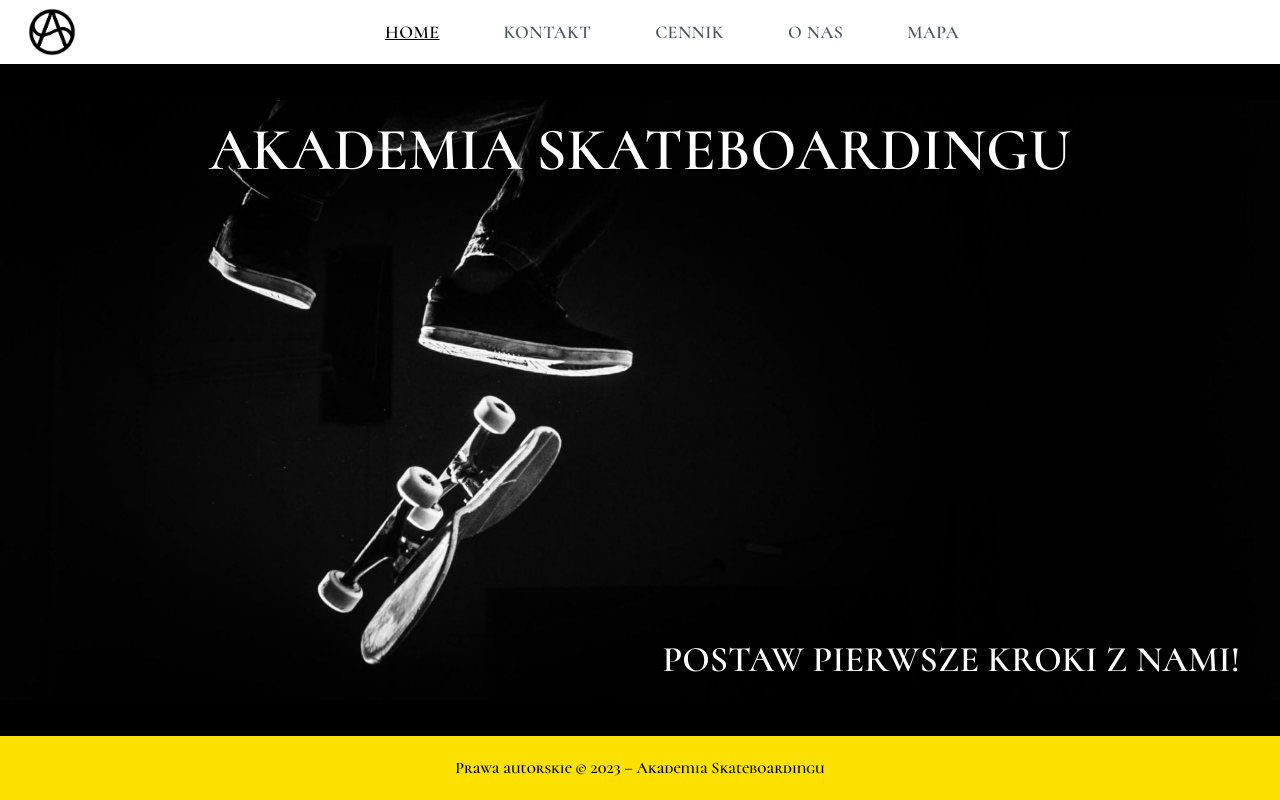
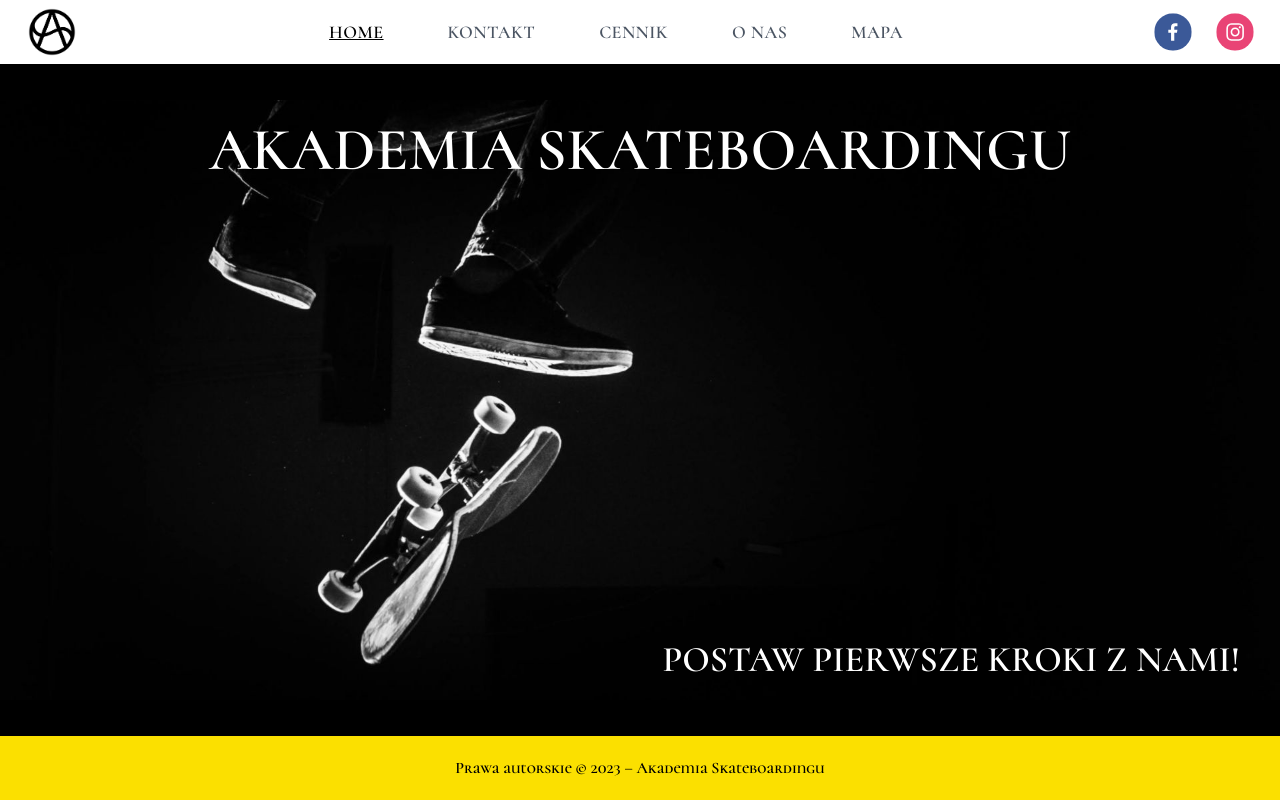
Before and after one commit to jedrzejratajczak/AkademiaSkateboardingu, a React (Vite) app: page / in a window 1280 px wide. Built offline with nearby package versions, Linux system fonts and the light colour scheme.

Commit message:
Add icons to social media

```diff
--- a/package.json
+++ b/package.json
@@ -14,6 +14,7 @@
     "react-dom": "^18.2.0",
     "react-responsive-carousel": "^3.2.23",
     "react-router-dom": "^6.9.0",
+    "react-social-icons": "^5.15.0",
     "react-youtube": "^10.1.0"
   },
   "devDependencies": {
--- a/src/components/Navbar.jsx
+++ b/src/components/Navbar.jsx
@@ -1,5 +1,6 @@
 import { useState } from 'react';
 import { Link } from 'react-router-dom';
+import { SocialIcon } from 'react-social-icons';
 import LogoBlack from '../assets/logo-black.png';
 import NavLink from './NavLink';
 
@@ -27,7 +28,17 @@ const Navbar = () => {
           <NavLink to="/media">O NAS</NavLink>
           <NavLink to="/mapa">MAPA</NavLink>
         </div>
-        <div />
+        <div className="block md:hidden" />
+        <div className="hidden md:flex gap-3">
+          <SocialIcon
+            className=" scale-75"
+            url="https://www.facebook.com/SkateAcademy.Wro/"
+          />
+          <SocialIcon
+            className=" scale-75"
+            url="https://www.instagram.com/akademiaskateboardingu"
+          />
+        </div>
         <div className="relaive md:hidden z-50">
           <button className="p-2" onClick={toggleMobileMenu}>
             <div
@@ -70,6 +81,16 @@ const Navbar = () => {
           <NavLink onClick={toggleMobileMenu} white to="/mapa">
             MAPA
           </NavLink>
+          <div className="relative z-10 flex gap-3">
+            <SocialIcon
+              className=" scale-75"
+              url="https://www.facebook.com/SkateAcademy.Wro/"
+            />
+            <SocialIcon
+              className=" scale-75"
+              url="https://www.instagram.com/akademiaskateboardingu"
+            />
+          </div>
         </div>
       </div>
     </>
```
Also changed, not shown: 1 other file (tests, documents, lock files or other folders).
